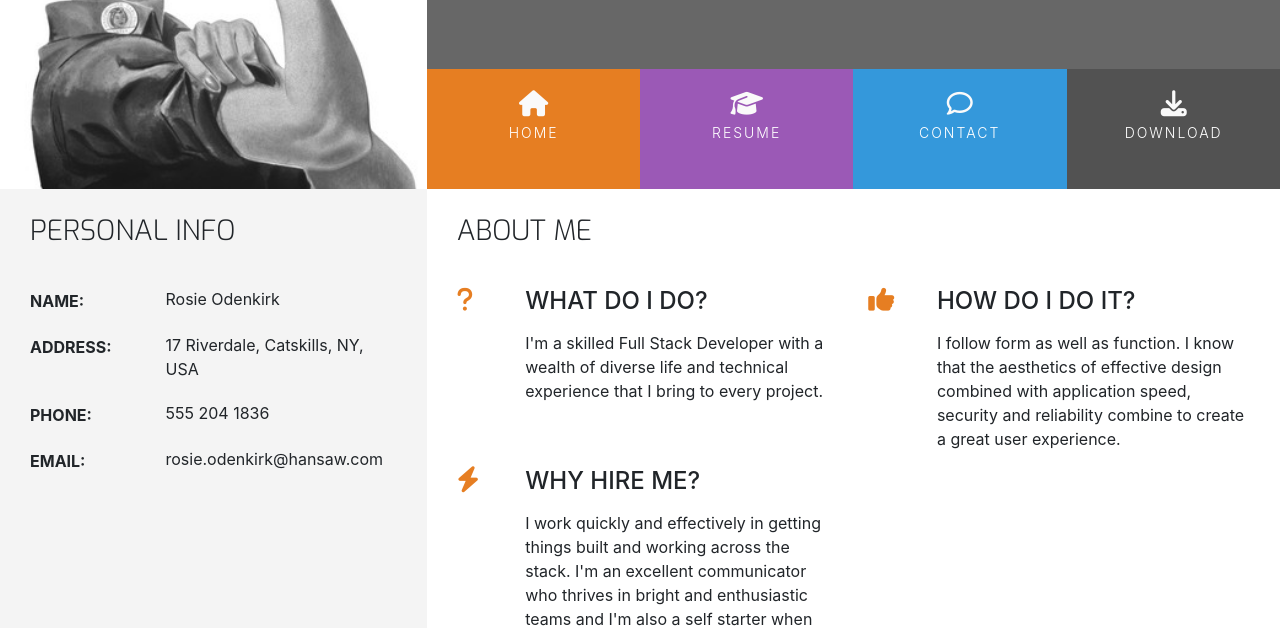
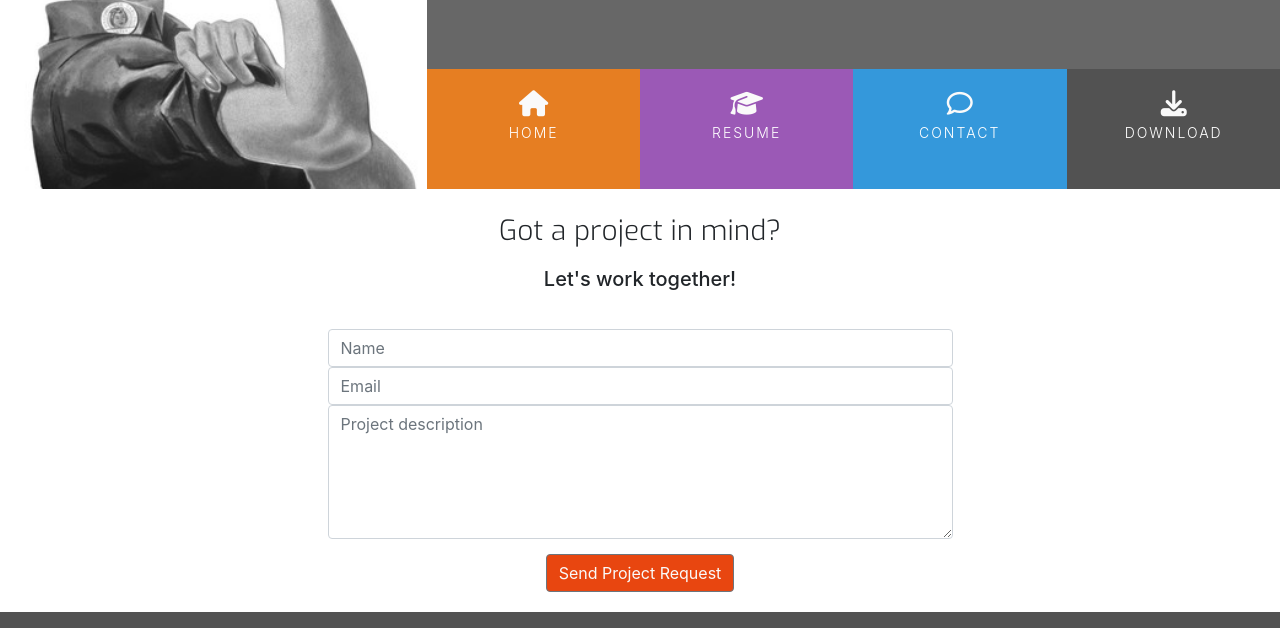
Before and after one commit to AndrosDe/Resume-Project, a plain HTML site: page contact.html in a window 1280 px wide. Shown: the part 180-808 px from the top of the page. Drawn offline with nearby package versions, Linux system fonts and the light colour scheme.

Commit message:
Added contact.html content and link to download CV

```diff
--- a/assets/css/style.css
+++ b/assets/css/style.css
@@ -16,6 +16,10 @@
 
 .bg-color-work-history {
   background-color: #9b59b6;
+}
+
+.bg-color-contact {
+  background-color: #fff;
 }
 
 .ui-menu-color-home {
@@ -329,3 +333,36 @@ footer {
 .history-items {
   margin-bottom: 30px;
 }
+
+/* --------------------------------------------------Contact Form */
+
+.contact-heading {
+  font-family: "Exo", sans-serif;
+  font-weight: 300;
+  margin-top: 25px;
+  margin-bottom: 20px;
+}
+
+.center-form {
+  padding-top: 10px;
+  margin: 0 auto;
+  max-width: 70%;
+}
+
+button[type="submit"] {
+  margin-top: 15px;
+  margin-bottom: 20px;
+  color: #fafafa;
+  background-color: #e84610;
+}
+
+/* --------------------------------------------------Media Queries */
+
+@media(min-width: 992px) {
+  .center-form {
+    padding-top: 30px;
+    min-height: 240px;
+    margin: 0 auto;
+    max-width: 50%;
+  }
+}
--- a/contact.html
+++ b/contact.html
@@ -38,7 +38,7 @@
                 <a href="contact.html" class="hvr-sweep-to-bottom"><i class="fa fa-comment-o" aria-hidden="true"></i><span>Contact</span></a>
               </li>
               <li class="col-6 col-sm-3 ui-menu-color-download list-inline-item menuitem">
-                <a href="#" class="hvr-sweep-to-bottom"><i class="fa fa-download" aria-hidden="true"></i><span>Download</span></a>
+                <a href="assets/cv/sample-cv.pdf" target="_blank" class="hvr-sweep-to-bottom"><i class="fa fa-download" aria-hidden="true"></i><span>Download</span></a>
               </li>
             </ul>
           </div>
@@ -48,118 +48,26 @@
   </header>
 
   <section class="container-fluid">
-    <div class="row">
-      <div class="col-md-4 bg-color-personal-info section-colum">
-        <div class="row">
-          <div class="col-12">
-            <h3 class="section-heading uppercase">Personal Info</h3>
-          </div>
-        </div>
-        <div class="personal-info-item">
-          <div class="key">
-            <p class="uppercase">
-              Name:
-            </p>
-          </div>
-          <div class="value">
-            <p>
-              Rosie Odenkirk
-            </p>
-          </div>
-        </div>
-        <div class="personal-info-item">
-          <div class="key">
-            <p class="uppercase">
-              Address:
-            </p>
-          </div>
-          <div class="value">
-            <p>
-              17 Riverdale, Catskills, NY, USA
-            </p>
-          </div>
-        </div>
-        <div class="personal-info-item">
-          <div class="key">
-            <p class="uppercase">
-              Phone:
-            </p>
-          </div>
-          <div class="value">
-            <p>
-              555 204 1836
-            </p>
-          </div>
-        </div>
-        <div class="personal-info-item">
-          <div class="key">
-            <p class="uppercase">
-              Email:
-            </p>
-          </div>
-          <div class="value">
-            <p>
-              rosie.odenkirk@hansaw.com
-            </p>
-          </div>
-        </div>
-      </div>
-      <div class="col-md-8 bg-color-three-reasons section-colum">
-        <div class="row">
-          <div class="col">
-            <h3 class="section-heading uppercase">About Me</h3>
-          </div>
-        </div>
-        <div class="row">
-          <div class="col-10 offset-1 offset-sm-0 col-sm-4 col-md-6">
-            <div class="row">
-              <div class="col-2">
-                <i class="three-reasons-icon fa fa-question" aria-hidden="true"></i>
+    <div class="row bg-color-contact">
+      <div class="col">
+        <h3 class="contact-heading upercase text-center">Got a project in mind?</h3>
+        <h5 class="upercase text-center">Let's work together!</h5>
+
+        <div class="center-form">
+          <form>
+              <input type="text" name="name" id="fullname" class="form-control" placeholder="Name" required />
+              <input type="email" name="email" id="emailaddress" class="form-control" placeholder="Email" required />
+              <textarea rows="5" name="projectsummary" id="projectsummary" class="form-control" placeholder="Project description" required></textarea>
+              <div class="form-row text-center">
+                  <div class="col">
+                    <button type="submit" class="btn btn-secondary">Send Project Request</button>
+                  </div>
               </div>
-              <div class="col-10">
-                <h4 class="three-reasons-heading uppercase">What do I do?</h4>
-                <p>
-                  I'm a skilled Full Stack Developer with a wealth of diverse
-                  life and technical experience that I bring to every project.
-                </p>
-              </div>
-            </div>
-          </div>
-          <div class="col-10 offset-1 offset-sm-0 col-sm-4 col-md-6">
-            <div class="row">
-              <div class="col-2">
-                <i class="three-reasons-icon fa fa-thumbs-up" aria-hidden="true"></i>
-              </div>
-              <div class="col-10">
-                <h4 class="three-reasons-heading uppercase">How do I do it?</h4>
-                <p>
-                  I follow form as well as function. I know that the aesthetics of effective
-                  design combined with application speed, security and reliability combine to
-                  create a great user experience.
-                </p>
-              </div>
-            </div>
-          </div>
-          <div class="col-10 offset-1 offset-sm-0 col-sm-4 col-md-6">
-            <div class="row">
-              <div class="col-2">
-                <i class="three-reasons-icon fa fa-bolt" aria-hidden="true"></i>
-              </div>
-              <div class="col-10">
-                <h4 class="three-reasons-heading uppercase">Why hire me?</h4>
-                <p>
-                  I work quickly and effectively in getting things built and working across the stack. I'm an excellent
-                  communicator who thrives in bright and enthusiastic teams and
-                  I'm also a self starter when working solo.
-                </p>
-              </div>
-            </div>
-          </div>
+          </form>
         </div>
 
       </div>
     </div>
-
   </section>
 
   <footer class="container-fluid">
@@ -175,7 +83,7 @@
         <h5 class="uppercase general-sub">Download</h5>
         <p class="inline-block">
           Need a printable version of my CV? Download it here.
-          <a href="#" traget="_blank" class="cv-pdf">
+          <a href="assets/cv/sample-cv.pdf" traget="_blank" class="cv-pdf">
             <i class="fa fa-download" aria-hidden="true"></i>
             <span class="sr-only">Download link.</span>
           </a>
```
Also changed, not shown: index.html (+2 -2 lines), resume.html (+2 -2 lines), 1 other file.
